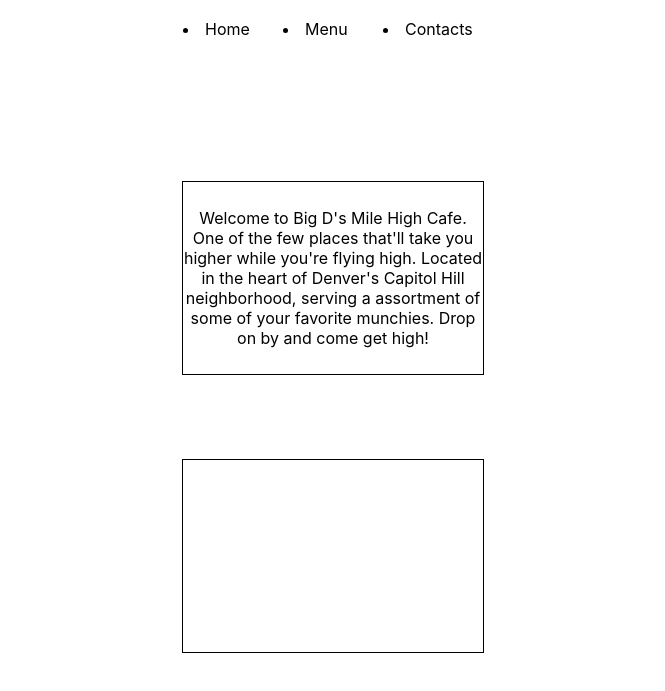
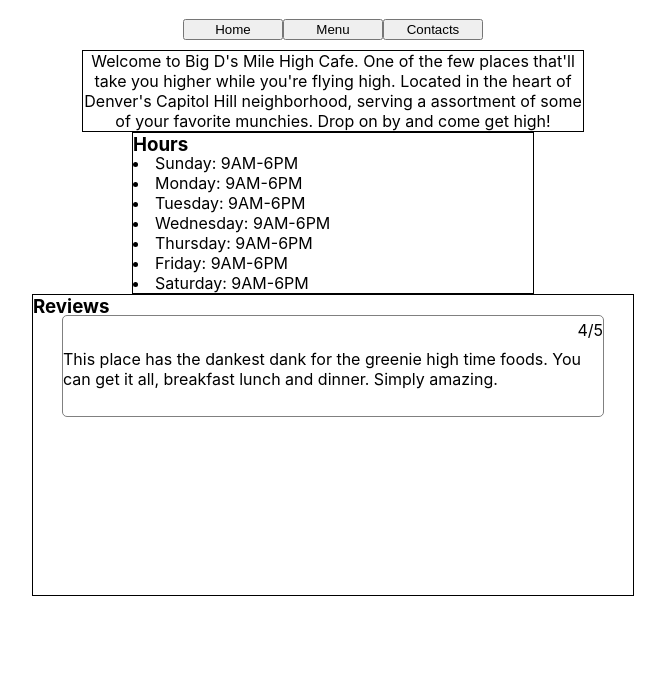
Before and after one commit to dvonnew/restaurant, a website built with webpack: page dist/index.html in a window 1280 px wide. Shown: the part 63-754 px from the top of the page, without its empty margins (307-972 px from the left). Built offline with nearby package versions, Linux system fonts and the light colour scheme.

Commit message:
adding the page change

```diff
--- a/src/index.js
+++ b/src/index.js
@@ -2,4 +2,13 @@ import {HomePage} from './pageLoad'
 
 let homePage = new HomePage
 
+function clearDom(){
+
+    const content = document.getElementById('content')
+    while (content.hasChildNodes()){
+        content.removeChild()
+    }
+
+}
+
 homePage.pageLoad()
--- a/src/pageLoad.js
+++ b/src/pageLoad.js
@@ -41,15 +41,15 @@ class HomePage {
         const navBar = document.createElement('nav')
         navBarBox.appendChild(navBar)
 
-        const pageLinkHome = document.createElement('li')
+        const pageLinkHome = document.createElement('button')
         pageLinkHome.innerHTML = 'Home'
         navBar.appendChild(pageLinkHome)
 
-        const pageLinkMenu = document.createElement('li')
+        const pageLinkMenu = document.createElement('button')
         pageLinkMenu.innerHTML = 'Menu'
         navBar.appendChild(pageLinkMenu)
 
-        const pageLinkContacts = document.createElement('li')
+        const pageLinkContacts = document.createElement('button')
         pageLinkContacts.innerHTML = 'Contacts'
         navBar.appendChild(pageLinkContacts)
     }
@@ -65,15 +65,66 @@ class HomePage {
         your favorite munchies. Drop on by and come get high!`
         content.appendChild(description)
 
-        const hours = document.createElement('div')
-        hours.id = 'hours'
-        hours.innerHTML = ''
-        content.appendChild(hours)
+        const hoursBox = document.createElement('div')
+        hoursBox.id = 'hoursBox'
+        content.appendChild(hoursBox)
+        const hoursHeading = document.createElement('h3')
+        hoursHeading.id = 'hoursHeading'
+        hoursHeading.innerHTML = 'Hours'
+        hoursBox.appendChild(hoursHeading)
+        this.createHoursSection()
+
+        const reviewsBox = document.createElement('div')
+        reviewsBox.id = 'reviewsBox'
+        content.appendChild(reviewsBox)
+        this.createReviewsSection()
 
         return content
 
     }
 
+    createHoursSection(){
+
+        const days = {'Sunday': '9AM-6PM', 'Monday': '9AM-6PM', 'Tuesday': '9AM-6PM',
+        'Wednesday': '9AM-6PM', 'Thursday': '9AM-6PM', 'Friday': '9AM-6PM', 'Saturday': '9AM-6PM'}
+        const hoursBox = document.getElementById('hoursBox')
+        const hours = document.createElement('div')
+        hours.id = 'hours'
+        hoursBox.appendChild(hours)
+
+        for (this.i=0; this.i < 7; this.i++){
+            const li = document.createElement('li')
+            li.id = Object.keys(days)[this.i]
+            li.innerHTML = `${Object.keys(days)[this.i]}: ${Object.values(days)[this.i]}`
+            hours.appendChild(li)
+        }
+
+    }
+
+    createReviewsSection(){
+
+        const reviewBox = document.getElementById('reviewsBox')
+
+        const reviewsTitle = document.createElement('h3')
+        reviewsTitle.innerHTML = 'Reviews'
+        reviewBox.appendChild(reviewsTitle)
+
+        const review = document.createElement('div')
+        review.id = 'review'
+        reviewBox.appendChild(review)
+
+        const reviewScore = document.createElement('p')
+        reviewScore.id = 'score'
+        reviewScore.innerHTML = '4/5'
+        review.appendChild(reviewScore)
+
+        const reviewText = document.createElement('p')
+        reviewText.id = 'reviewText'
+        reviewText.innerHTML = `This place has the dankest dank for the greenie high time foods. You can get it all, breakfast lunch and dinner.
+        Simply amazing.`
+        review.appendChild(reviewText)
+    }
+
 }
 
 export {HomePage}
--- a/src/style.css
+++ b/src/style.css
@@ -1,11 +1,11 @@
 body, html{
-    height: 100%;
     width: 100%;
     margin: 0;
     padding: 0;
     font-family: BlinkMacSystemFont, -apple-system, "Segoe UI", "Roboto",
     "Oxygen", "Ubuntu", "Cantarell", "Fira Sans", "Droid Sans",
     "Helvetica Neue", "Helvetica", "Arial", sans-serif;
+    overflow-y: auto;
 }
 
 header{
@@ -27,6 +27,7 @@ nav{
 }
 
 #content{
+    margin-top: 10px;
     height: 80%;
     width: 100%;
     display: flex;
@@ -34,15 +35,78 @@ nav{
     align-items: center;
     flex-direction: column;
     position:relative;
+
 }
 
-#description, #hours{
+#description, #hoursBox{
     height: 30%;
-    width: 300px;
+    min-width: 400px;
+    max-width: 500px;
     border: 1px solid black;
     display: flex;
     justify-content: center;
     align-items: center;
     flex-direction: column;
     text-align: center;
+    position: relative;
 }
+
+#reviewsBox{
+    height: 300px;
+    min-width: 500px;
+    max-width: 600px;
+    border: 1px solid black;
+    display: flex;
+    justify-content: flex-start;
+    align-items: center;
+    flex-direction: column;
+    text-align: center;
+    overflow-y: auto;
+    margin: 0px;
+    padding: 0px;
+    position: relative;
+}
+
+h3{
+    margin: 0px;
+    padding: 0px;
+    height: 20px;
+    width: 100%;
+    text-align: left;
+}
+
+#hours{
+    width: 100%;
+    display: flex;
+    flex-direction: column;
+    justify-content: flex-start;
+    align-items: flex-start;
+}
+
+li{
+    text-align: left;
+}
+
+#review{
+    border: 1px grey solid;
+    border-radius: 5px;
+    width: 90%;
+    height: 100px;
+    display: flex;
+    flex-direction: column;
+
+}
+
+#score{
+    height: 13%;
+    text-align: right;
+    margin-top: 4px;
+    padding-top: 0px;
+}
+
+#reviewText{
+    height: 87%;
+    margin: 0px;
+    padding: 0px;
+    text-align: left;
+}
```
Also changed, not shown: dist/main.js.
